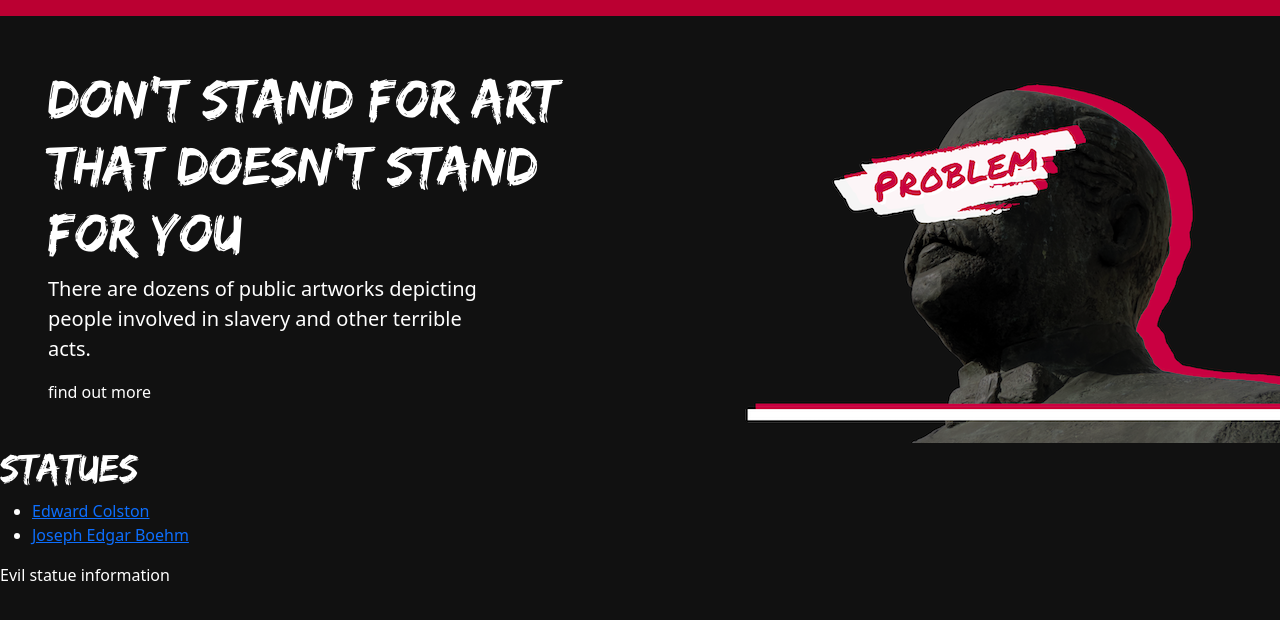
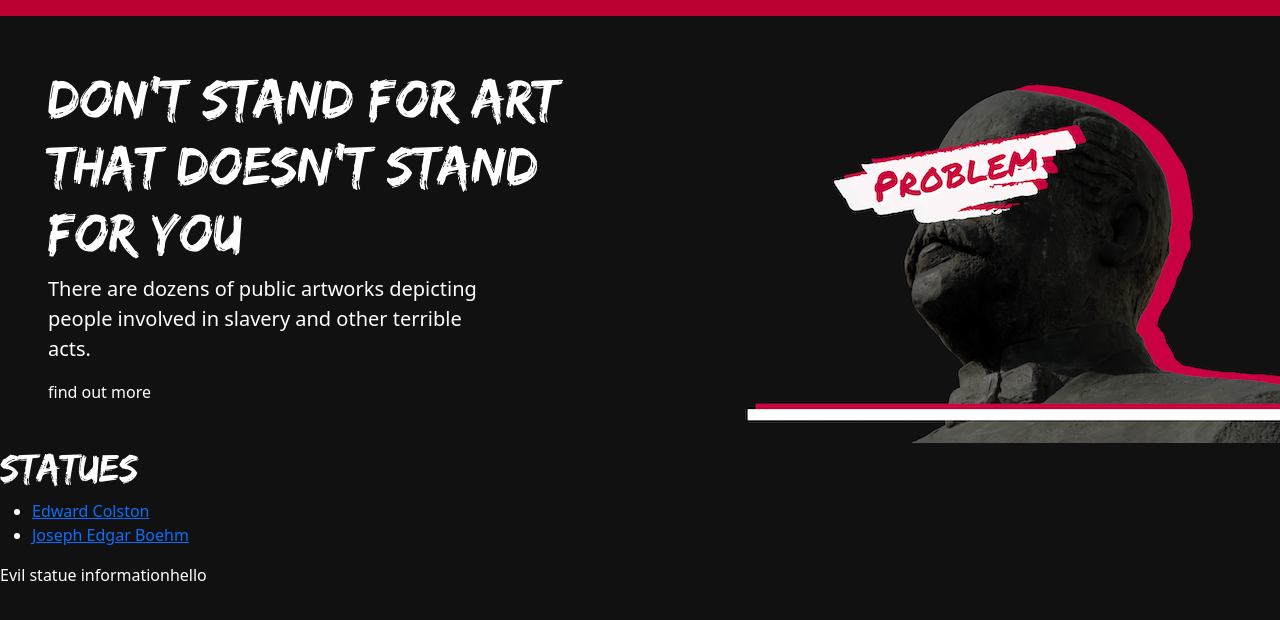
Before and after one commit to Gina-Frankel/statues, a React (Create React App) app: page /StatueDetailContainer/0 in a window 1280 px wide. Shown: the top 620 px of the page. Built offline with nearby package versions, Linux system fonts and the light colour scheme.

Commit message:
removing constructor from statuemenu.js

```diff
--- a/src/components/App.js
+++ b/src/components/App.js
@@ -2,11 +2,14 @@ import React from "react";
 import { Hero, NavContainer, StatueDetailContainer } from "./index.js";
 import { StatueMenuContainer } from "./StatueMenuContainer.js";
 import { BrowserRouter as Router, Route } from "react-router-dom";
+import slaverStatueList from "../statues/slavers.js";
 import "./App.css";
 import "../index.css";
 import "./index.js";
 
 function App() {
+
+
   return (
     <div className="App">
       <header className="App-header">
@@ -16,7 +19,7 @@ function App() {
         <Hero />
         <Router>
           <StatueMenuContainer />
-          <Route path="/StatueDetailContainer" component={StatueDetailContainer} />
+          <Route path="/StatueDetailContainer/0" component={StatueDetailContainer} />
         </Router>
       </div>
     </div>
--- a/src/components/StatueDetailContainer.js
+++ b/src/components/StatueDetailContainer.js
@@ -1,17 +1,21 @@
 import React, { Component } from "react";
+import slaverStatueList from "../statues/slavers.js";
 
 export class StatueDetailContainer extends Component {
-  // constructor() {
-  //   super();
-  //   this.state = {};
-  // }
 
   render() {
 
+    const Hello = "hello"
+
+
+
     return (
+    <>
     <div>
       Evil statue information
+      {Hello}
     </div>
+    </>
     )
   }
 }
--- a/src/components/StatueMenu.js
+++ b/src/components/StatueMenu.js
@@ -3,10 +3,6 @@ import { StatueMenuItem } from "./StatueMenuItem";
 import slaverStatueList from "../statues/slavers.js";
 
 export class StatueMenu extends Component {
-  constructor() {
-    super();
-    this.state = {};
-  }
 
   render() {
     const statues = slaverStatueList;
--- a/src/components/StatueMenuItem.js
+++ b/src/components/StatueMenuItem.js
@@ -3,6 +3,6 @@ import { Link } from "react-router-dom";
 
 export function StatueMenuItem(props) {
   return <li>
-    <Link to="/StatueDetailContainer">{props.value.name}</Link>
+    <Link to="/StatueDetailContainer/0">{props.value.name}</Link>
     </li>;
 }
--- a/src/statues/slavers.js
+++ b/src/statues/slavers.js
@@ -1,9 +1,11 @@
 const slaverStatueList = [
   {
-    name: "Edward Colston"
+    name: "Edward Colston",
+    details: "Slaver man one"
   },
   {
-    name: "Joseph Edgar Boehm"
+    name: "Joseph Edgar Boehm",
+    details: "Slaver man two"
   }
 ]
 
```
